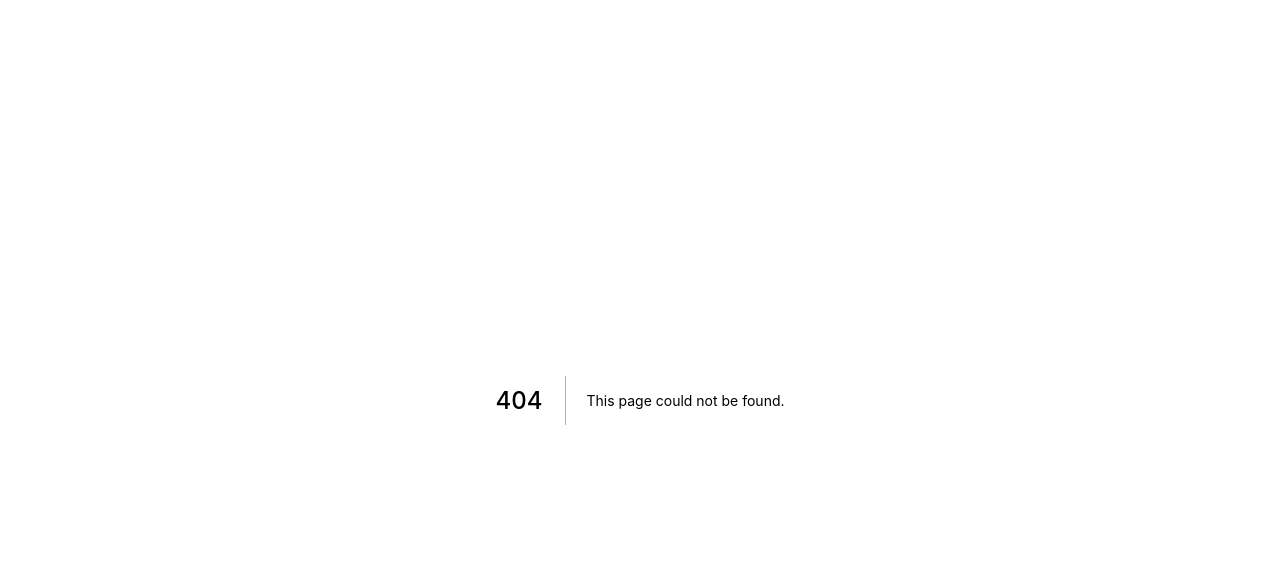
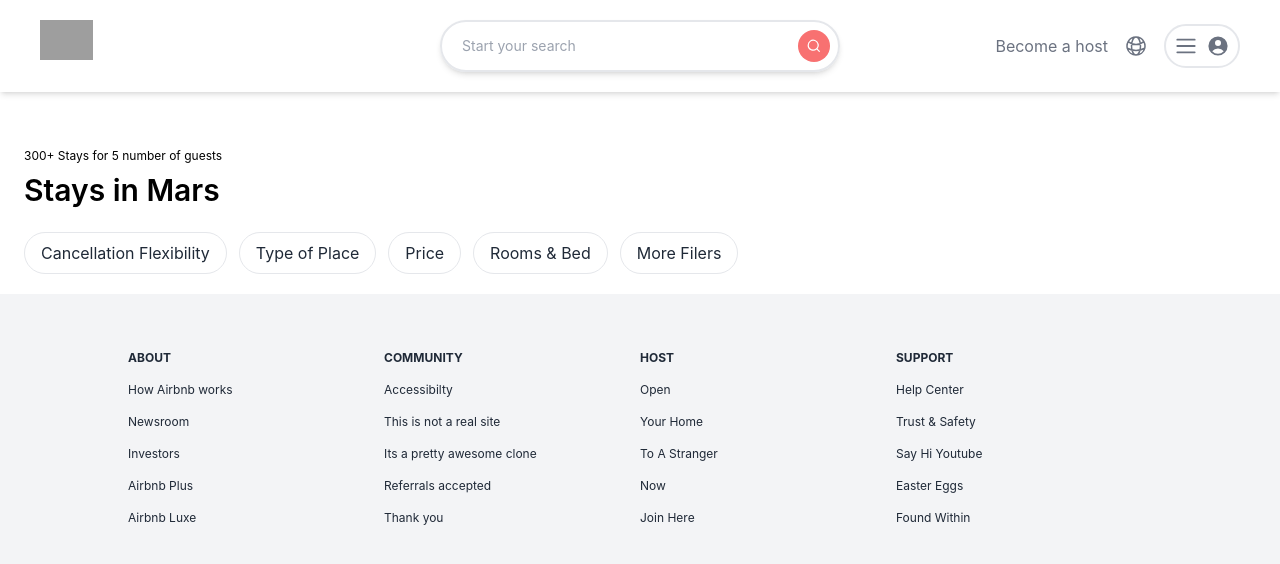
Before and after one commit to kyljmk/Nextjs-Airbnb, a Next.js app in the folder airbnb-clone/: page /search in a window 1280 px wide. Before the commit this address had no page. Shown: the top 564 px of the page. Built offline with nearby package versions, Linux system fonts and the light colour scheme; grey boxes are pictures that could not be loaded.

Commit message:
Add Search Page

```diff
--- a/airbnb-clone/components/Header.js
+++ b/airbnb-clone/components/Header.js
@@ -6,11 +6,40 @@
   UsersIcon,
 } from "@heroicons/react/20/solid";
 import { GlobeAltIcon } from "@heroicons/react/24/outline";
+import { useState } from "react";
+import "react-date-range/dist/styles.css"; // main style file
+import "react-date-range/dist/theme/default.css"; // theme css file
+import { DateRangePicker } from "react-date-range";
+import { useRouter } from "next/router";
 
 function Header() {
+  const [searchInput, setSearchInput] = useState("");
+  const [startDate, setStartDate] = useState(new Date());
+  const [endDate, setEndDate] = useState(new Date());
+  const [numberOfGuests, setNumberOfGuests] = useState(1);
+  const router = useRouter();
+
+  const handleSelect = (ranges) => {
+    setStartDate(ranges.selection.startDate);
+    setEndDate(ranges.selection.endDate);
+  };
+
+  const resetInput = () => {
+    setSearchInput("");
+  };
+
+  const selectionRange = {
+    startDate: startDate,
+    endDate: endDate,
+    key: "selection",
+  };
+
   return (
     <header className="sticky top-0 z-50 grid grid-cols-3 bg-white shadow-md p-5 md:px-10">
-      <div className="relative flex items-center h-10 cursor-pointer">
+      <div
+        onClick={() => router.push("/")}
+        className="relative flex items-center h-10 cursor-pointer"
+      >
         <Image
           src="https://links.papareact.com/qd3"
           layout="fill"
@@ -21,6 +50,8 @@
       <div className="flex items-center md:border-2 rounded-full py-2 shadow-md">
         <input
           type="text"
+          value={searchInput}
+          onChange={(e) => setSearchInput(e.target.value)}
           placeholder="Start your search"
           className="flex-grow pl-5 bg-transparent outline-none text-sm text-gray-600 placeholder-gray-400"
         />
@@ -34,6 +65,35 @@
           <UserCircleIcon className="h-6" />
         </div>
       </div>
+
+      {searchInput && (
+        <div className="flex flex-col col-span-3 mx-auto mt-2">
+          <DateRangePicker
+            ranges={[selectionRange]}
+            minDate={new Date()}
+            rangeColors={["#fd5b61"]}
+            onChange={handleSelect}
+          />
+          <div className="flex items-center border-b mb-4">
+            <h2 className="text-2xl font-semibold flex-grow">
+              Number of Guests
+            </h2>
+            <UsersIcon className="h-5" />
+            <input
+              type="number"
+              value={numberOfGuests}
+              onChange={(e) => setNumberOfGuests(e.target.value)}
+              className="w-12 pl-2 outline-none text-red-400 text-lg"
+            />
+          </div>
+          <div className="flex">
+            <button onClick={resetInput} className="flex-grow text-gray-500">
+              Cancel
+            </button>
+            <button className="flex-grow text-red-400">Search</button>
+          </div>
+        </div>
+      )}
     </header>
   );
 }
--- a/airbnb-clone/package.json
+++ b/airbnb-clone/package.json
@@ -10,7 +10,9 @@
   },
   "dependencies": {
     "@heroicons/react": "^2.0.12",
-    "react": "18.2.0",
+    "date-fns": "^2.29.3",
+    "react": "^18.2.0",
+    "react-date-range": "^1.4.0",
     "react-dom": "18.2.0",
     "tailwind-scrollbar-hide": "^1.1.7"
   },
--- a/airbnb-clone/pages/_app.js
+++ b/airbnb-clone/pages/_app.js
@@ -1,7 +1,7 @@
-import '../styles/globals.css'
+import "../styles/globals.css";
 
 function MyApp({ Component, pageProps }) {
-  return <Component {...pageProps} />
+  return <Component {...pageProps} />;
 }
 
-export default MyApp
+export default MyApp;
--- /dev/null
+++ b/airbnb-clone/pages/search.js
@@ -0,0 +1,29 @@
+import React from "react";
+import Footer from "../components/Footer";
+import Header from "../components/Header";
+
+function Search() {
+  return (
+    <div>
+      <Header />
+
+      <main className="flex">
+        <section className="flex-grow pt-14 px-6">
+          <p className="text-xs">300+ Stays for 5 number of guests</p>
+          <h1 className="text-3xl font-semibold mt-2 mb-6">Stays in Mars</h1>
+          <div className="hidden md:inline-flex mb-5 space-x-3 text-gray-800 whitespace-nowrap">
+            <p className="button">Cancellation Flexibility</p>
+            <p className="button">Type of Place</p>
+            <p className="button">Price</p>
+            <p className="button">Rooms & Bed</p>
+            <p className="button">More Filers</p>
+          </div>
+        </section>
+      </main>
+
+      <Footer />
+    </div>
+  );
+}
+
+export default Search;
--- a/airbnb-clone/styles/globals.css
+++ b/airbnb-clone/styles/globals.css
@@ -19,6 +19,12 @@
   box-sizing: border-box;
 }
 
+@layer components {
+  .button {
+    @apply px-4 py-2 border rounded-full cursor-pointer hover:shadow-lg active:scale-95 active:bg-gray-100 transition transform duration-100 ease-out;
+  }
+}
+
 /* @media (prefers-color-scheme: dark) {
   html {
     color-scheme: dark;
```
Also changed, not shown: 1 other file (tests, documents, lock files or other folders).
